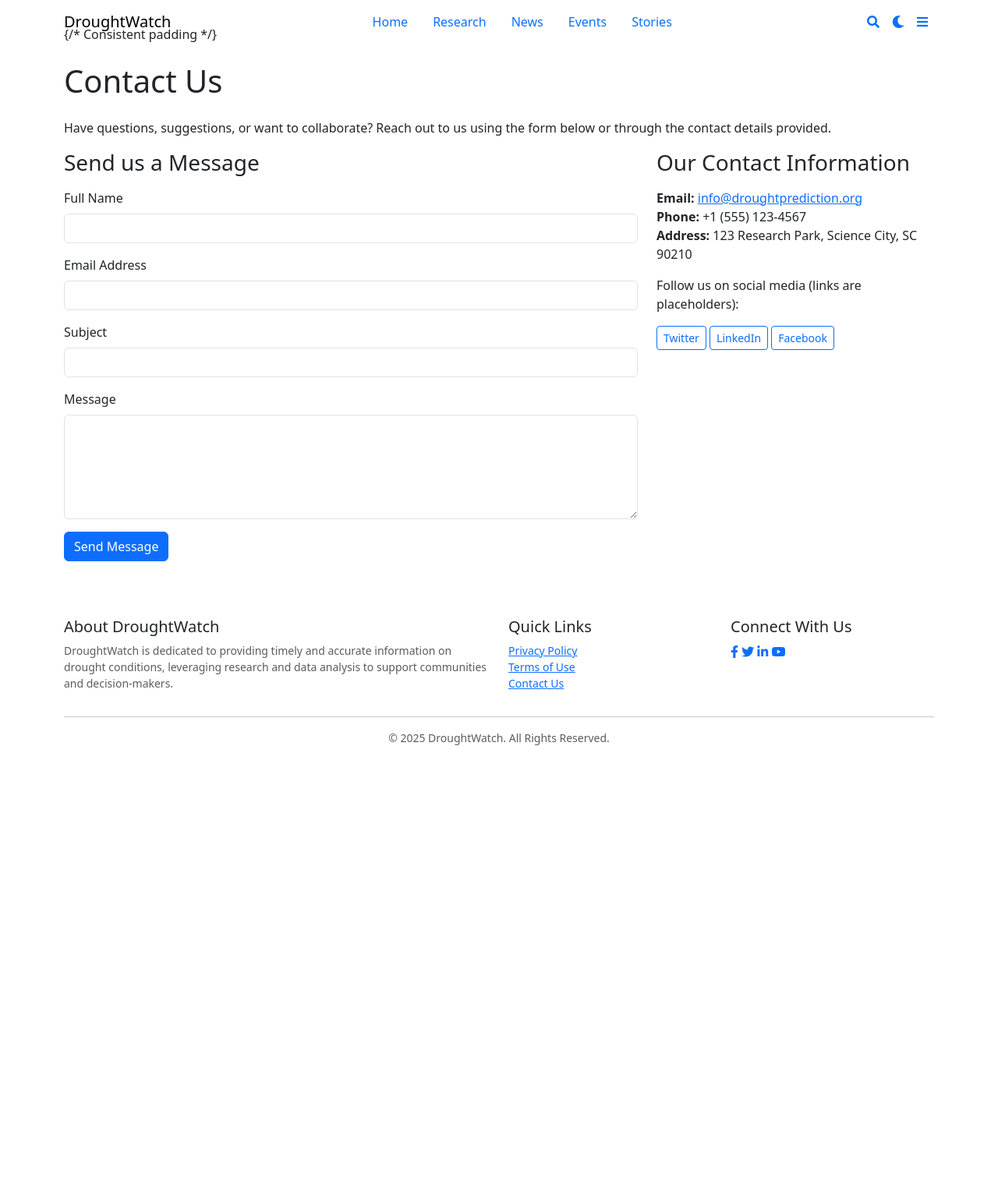
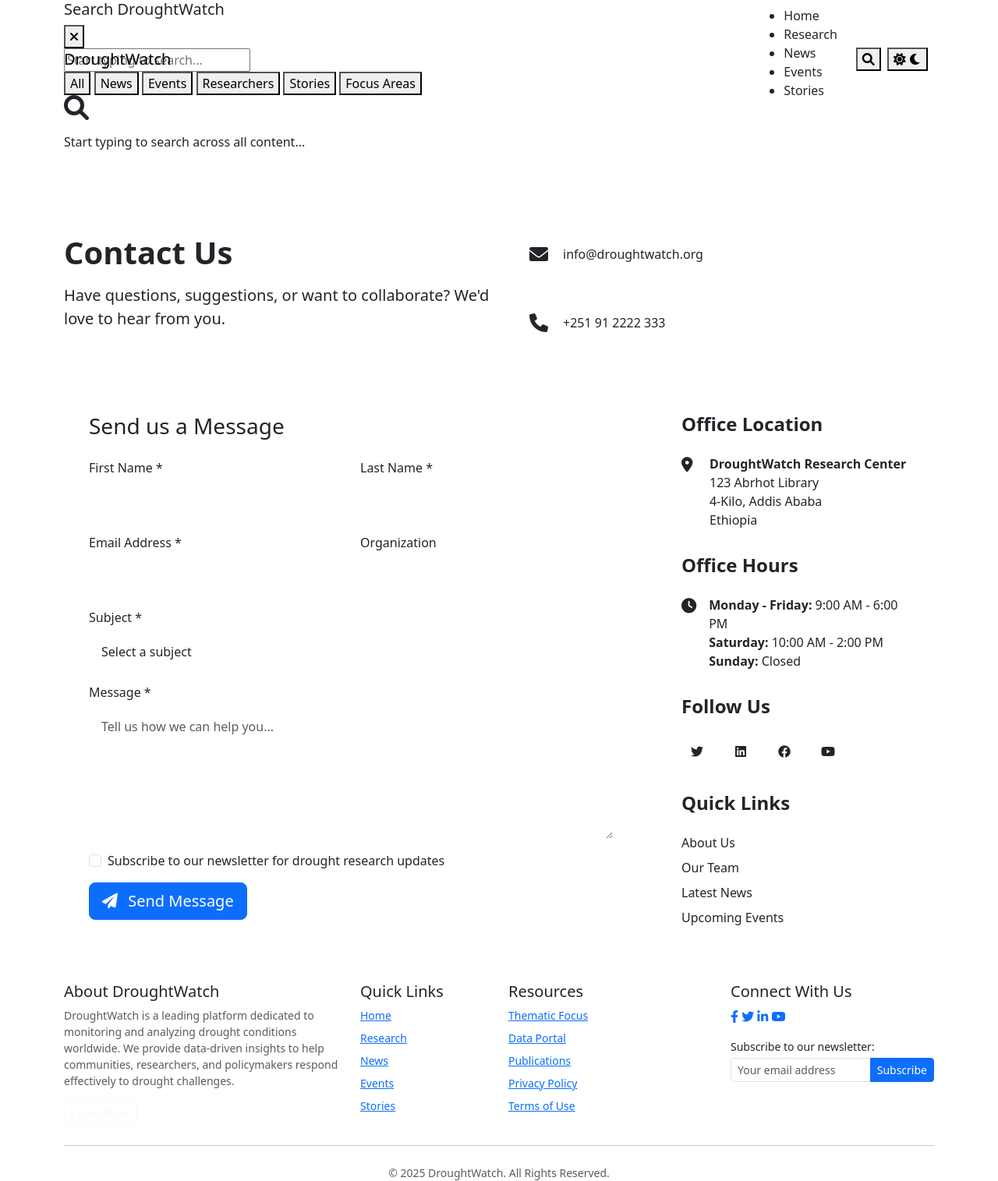
Before and after one commit to abeelgetahun/Drought-Prediction-, a PHP site: page /pages/contact.php in a window 1280 px wide. Shown: the whole page at 78% size. Before the commit the page ends 956 px from the top, so only its background shows below. Run offline with PHP 8.4, Linux system fonts and the light colour scheme.

Commit message:
Refactor contact page: enhance form structure, add validation, and improve styling

```diff
--- a/pages/contact.php
+++ b/pages/contact.php
@@ -1,141 +1,318 @@
-<?php require_once '../config/db.php'; // For potential future use, not strictly needed for static form display ?>
-<!DOCTYPE html>
-<html lang="en">
-<head>
-    <meta charset="UTF-8">
-    <meta name="viewport" content="width=device-width, initial-scale=1.0">
-    <title>DroughtWatch - Contact Us</title>
-    <link href="https://fonts.googleapis.com/css2?family=Open+Sans:wght@400;600;700&display=swap" rel="stylesheet">
-    <link rel="stylesheet" href="https://cdnjs.cloudflare.com/ajax/libs/font-awesome/5.15.4/css/all.min.css">
-    <link href="https://cdn.jsdelivr.net/npm/bootstrap@5.3.2/dist/css/bootstrap.min.css" rel="stylesheet" integrity="sha384-T3c6CoIi6uLrA9TneNEoa7RxnatzjcDSCmG1MXxSR1GAsXEV/Dwwykc2MPK8M2HN" crossorigin="anonymous">
-    <link rel="stylesheet" href="css/style.css">
-</head>
-<body>
-    <header>
-        <nav class="navbar navbar-expand-lg fixed-top">
-            <div class="container">
-                <a class="navbar-brand site-title" href="index.php">DroughtWatch</a>
+<?php
+$pageTitle = "DroughtWatch - Contact Us";
+$pageDescription = "Get in touch with the DroughtWatch team for questions, collaborations, or support.";
+$basePath = '../';
+$cssPath = '../';
+include '../includes/header.php';
 
-                <div class="mx-auto d-none d-lg-block">
-                    <ul class="nav page-indicators">
-                        <li class="nav-item"><a class="nav-link" href="index.php">Home</a></li>
-                        <li class="nav-item"><a class="nav-link" href="researchers.php">Research</a></li>
-                        <li class="nav-item"><a class="nav-link" href="news.php">News</a></li>
-                        <li class="nav-item"><a class="nav-link" href="events.php">Events</a></li>
-                        <li class="nav-item"><a class="nav-link" href="stories.php">Stories</a></li>
-                    </ul>
+// Handle form submission
+$form_submitted = false;
+$form_success = false;
+if ($_SERVER["REQUEST_METHOD"] == "POST") {
+    $form_submitted = true;
+    // In a real implementation, you would process the form data here
+    $form_success = true;
+}
+?>
+
+<div class="container mt-5 pt-5">
+    <!-- Page Header -->
+    <div class="row align-items-center mb-5">
+        <div class="col-lg-6">
+            <h1 class="page-title">Contact Us</h1>
+            <p class="lead">Have questions, suggestions, or want to collaborate? We'd love to hear from you.</p>
+        </div>
+        <div class="col-lg-6">
+            <div class="contact-info-cards">
+                <div class="info-card">
+                    <i class="fas fa-envelope"></i>
+                    <span>info@droughtwatch.org</span>
                 </div>
-
-                <div class="d-flex align-items-center site-icons">
-                    <a href="#" id="search-icon" class="nav-icon p-2"><i class="fas fa-search"></i></a>
-                    <a href="#" id="night-mode-toggle" class="nav-icon p-2"><i class="fas fa-moon"></i></a>
-                    <div class="dropdown hamburger-menu">
-                        <a href="#" id="hamburger-icon" class="nav-icon p-2" data-bs-toggle="dropdown" aria-expanded="false">
-                            <i class="fas fa-bars"></i>
-                        </a>
-                        <ul class="dropdown-menu dropdown-menu-end" aria-labelledby="hamburger-icon">
-                            <li class="d-lg-none"><a class="dropdown-item" href="index.php">Home</a></li>
-                            <li class="d-lg-none"><a class="dropdown-item" href="researchers.php">Research</a></li>
-                            <li class="d-lg-none"><a class="dropdown-item" href="news.php">News</a></li>
-                            <li class="d-lg-none"><a class="dropdown-item" href="events.php">Events</a></li>
-                            <li class="d-lg-none"><a class="dropdown-item" href="stories.php">Stories</a></li>
-                            <li><hr class="dropdown-divider d-lg-none"></li>
-                            <li><a class="dropdown-item" href="about.php">About Us</a></li>
-                            <li><a class="dropdown-item" href="thematic_focus.php">Thematic Focus</a></li>
-                            <li><a class="dropdown-item active" href="contact.php">Contact Us</a></li>
-                            <li><a class="dropdown-item" href="admin/login.php">Admin Login</a></li>
-                            <li><a class="dropdown-item" href="#">Support Focus (Placeholder)</a></li>
-                        </ul>
-                    </div>
-                </div>
-            </div>
-        </nav>
-    </header>
-    <main class="container mb-5" style="padding-top: 2rem;"> {/* Consistent padding */}
-        <h1 class="my-4">Contact Us</h1>
-        <p>Have questions, suggestions, or want to collaborate? Reach out to us using the form below or through the contact details provided.</p>
-
-        <div class="row">
-            <div class="col-md-8">
-                <h3 class="mb-3">Send us a Message</h3>
-                <form action="contact.php" method="POST"> <?php // Action can be blank or point to a processing script ?>
-                    <div class="mb-3">
-                        <label for="contactName" class="form-label">Full Name</label>
-                        <input type="text" class="form-control" id="contactName" name="name" required>
-                    </div>
-                    <div class="mb-3">
-                        <label for="contactEmail" class="form-label">Email Address</label>
-                        <input type="email" class="form-control" id="contactEmail" name="email" required>
-                    </div>
-                    <div class="mb-3">
-                        <label for="contactSubject" class="form-label">Subject</label>
-                        <input type="text" class="form-control" id="contactSubject" name="subject">
-                    </div>
-                    <div class="mb-3">
-                        <label for="contactMessage" class="form-label">Message</label>
-                        <textarea class="form-control" id="contactMessage" name="message" rows="5" required></textarea>
-                    </div>
-                    <button type="submit" class="btn btn-primary">Send Message</button>
-                    <?php
-                    // Placeholder for submission feedback
-                    if ($_SERVER["REQUEST_METHOD"] == "POST") {
-                        // Basic non-functional feedback for MVP
-                        echo '<div class="alert alert-success mt-3">Thank you for your message! (This is a demo - no email has been sent.)</div>';
-                    }
-                    ?>
-                </form>
-            </div>
-            <div class="col-md-4">
-                <h3 class="mb-3">Our Contact Information</h3>
-                <p>
-                    <strong>Email:</strong> <a href="mailto:info@droughtprediction.org">info@droughtprediction.org</a><br>
-                    <strong>Phone:</strong> +1 (555) 123-4567<br>
-                    <strong>Address:</strong> 123 Research Park, Science City, SC 90210
-                </p>
-                <p>Follow us on social media (links are placeholders):</p>
-                <p>
-                    <a href="#" class="btn btn-outline-primary btn-sm mb-1">Twitter</a>
-                    <a href="#" class="btn btn-outline-primary btn-sm mb-1">LinkedIn</a>
-                    <a href="#" class="btn btn-outline-primary btn-sm mb-1">Facebook</a>
-                </p>
-            </div>
-        </div>
-    </main>
-    <footer class="site-footer mt-auto py-4">
-        <div class="container">
-            <div class="row">
-                <div class="col-lg-6 mb-4 mb-lg-0">
-                    <h5>About DroughtWatch</h5>
-                    <p class="text-muted small">DroughtWatch is dedicated to providing timely and accurate information on drought conditions, leveraging research and data analysis to support communities and decision-makers.</p>
-                </div>
-                <div class="col-lg-3 col-md-6 mb-4 mb-md-0">
-                    <h5>Quick Links</h5>
-                    <ul class="list-unstyled small">
-                        <li><a href="privacy.php" class="footer-link">Privacy Policy</a></li>
-                        <li><a href="terms.php" class="footer-link">Terms of Use</a></li>
-                        <li><a href="contact.php" class="footer-link">Contact Us</a></li>
-                    </ul>
-                </div>
-                <div class="col-lg-3 col-md-6">
-                    <h5>Connect With Us</h5>
-                    <div class="social-icons">
-                        <a href="#" class="social-icon"><i class="fab fa-facebook-f"></i></a>
-                        <a href="#" class="social-icon"><i class="fab fa-twitter"></i></a>
-                        <a href="#" class="social-icon"><i class="fab fa-linkedin-in"></i></a>
-                        <a href="#" class="social-icon"><i class="fab fa-youtube"></i></a>
-                    </div>
-                </div>
-            </div>
-            <hr class="my-3">
-            <div class="row">
-                <div class="col text-center text-muted small">
-                    &copy; <?php echo date("Y"); ?> DroughtWatch. All Rights Reserved.
+                <div class="info-card">
+                    <i class="fas fa-phone"></i>
+                    <span>+251 91 2222 333</span>
                 </div>
             </div>
         </div>
-    </footer>
-    <script src="https://cdn.jsdelivr.net/npm/@popperjs/core@2.11.8/dist/umd/popper.min.js" integrity="sha384-I7E8VVD/ismYTF4hNIPjVp/Zjvgyol6VFvRkX/vR+Vc4jQkC+hVqc2pM8ODewa9r" crossorigin="anonymous"></script>
-    <script src="https://cdn.jsdelivr.net/npm/bootstrap@5.3.2/dist/js/bootstrap.min.js" integrity="sha384-BBtl+eGJRgqQAUMxJ7pMwbEyER4l1g+O15P+16Ep7Q9Q+zqX6gSbd85u4mG4QzX+" crossorigin="anonymous"></script>
-    <script src="js/main.js"></script> <?php // In case any global JS is needed, good to keep it ?>
-</body>
-</html>
+    </div>
+
+    <div class="row">
+        <!-- Contact Form -->
+        <div class="col-lg-8 mb-5">
+            <div class="contact-form-container">
+                <h3 class="mb-4">Send us a Message</h3>
+
+                <?php if ($form_submitted && $form_success): ?>
+                    <div class="alert alert-success">
+                        <i class="fas fa-check-circle me-2"></i>
+                        Thank you for your message! We'll get back to you within 24 hours.
+                    </div>
+                <?php endif; ?>
+
+                <form action="contact.php" method="POST" class="contact-form">
+                    <div class="row">
+                        <div class="col-md-6 mb-3">
+                            <label for="firstName" class="form-label">First Name *</label>
+                            <input type="text" class="form-control" id="firstName" name="first_name" required>
+                        </div>
+                        <div class="col-md-6 mb-3">
+                            <label for="lastName" class="form-label">Last Name *</label>
+                            <input type="text" class="form-control" id="lastName" name="last_name" required>
+                        </div>
+                    </div>
+
+                    <div class="row">
+                        <div class="col-md-6 mb-3">
+                            <label for="email" class="form-label">Email Address *</label>
+                            <input type="email" class="form-control" id="email" name="email" required>
+                        </div>
+                        <div class="col-md-6 mb-3">
+                            <label for="organization" class="form-label">Organization</label>
+                            <input type="text" class="form-control" id="organization" name="organization">
+                        </div>
+                    </div>
+
+                    <div class="mb-3">
+                        <label for="subject" class="form-label">Subject *</label>
+                        <select class="form-control" id="subject" name="subject" required>
+                            <option value="">Select a subject</option>
+                            <option value="general">General Inquiry</option>
+                            <option value="research">Research Collaboration</option>
+                            <option value="data">Data Access Request</option>
+                            <option value="technical">Technical Support</option>
+                            <option value="media">Media Inquiry</option>
+                            <option value="other">Other</option>
+                        </select>
+                    </div>
+
+                    <div class="mb-3">
+                        <label for="message" class="form-label">Message *</label>
+                        <textarea class="form-control" id="message" name="message" rows="6" required placeholder="Tell us how we can help you..."></textarea>
+                    </div>
+
+                    <div class="mb-3 form-check">
+                        <input type="checkbox" class="form-check-input" id="newsletter" name="newsletter">
+                        <label class="form-check-label" for="newsletter">
+                            Subscribe to our newsletter for drought research updates
+                        </label>
+                    </div>
+
+                    <button type="submit" class="btn btn-primary btn-lg">
+                        <i class="fas fa-paper-plane me-2"></i>
+                        Send Message
+                    </button>
+                </form>
+            </div>
+        </div>
+
+        <!-- Contact Information -->
+        <div class="col-lg-4">
+            <div class="contact-sidebar">
+                <div class="contact-section">
+                    <h4>Office Location</h4>
+                    <div class="contact-item">
+                        <i class="fas fa-map-marker-alt"></i>
+                        <div>
+                            <strong>DroughtWatch Research Center</strong><br>
+                            123 Abrhot Library <br>
+                            4-Kilo, Addis Ababa<br>
+                            Ethiopia
+                        </div>
+                    </div>
+                </div>
+
+                <div class="contact-section">
+                    <h4>Office Hours</h4>
+                    <div class="contact-item">
+                        <i class="fas fa-clock"></i>
+                        <div>
+                            <strong>Monday - Friday:</strong> 9:00 AM - 6:00 PM<br>
+                            <strong>Saturday:</strong> 10:00 AM - 2:00 PM<br>
+                            <strong>Sunday:</strong> Closed
+                        </div>
+                    </div>
+                </div>
+
+                <div class="contact-section">
+                    <h4>Follow Us</h4>
+                    <div class="social-links">
+                        <a href="#" class="social-link"><i class="fab fa-twitter"></i></a>
+                        <a href="#" class="social-link"><i class="fab fa-linkedin"></i></a>
+                        <a href="#" class="social-link"><i class="fab fa-facebook"></i></a>
+                        <a href="#" class="social-link"><i class="fab fa-youtube"></i></a>
+                    </div>
+                </div>
+
+                <div class="contact-section">
+                    <h4>Quick Links</h4>
+                    <ul class="quick-links">
+                        <li><a href="../pages/about.php">About Us</a></li>
+                        <li><a href="../pages/researchers.php">Our Team</a></li>
+                        <li><a href="../pages/news.php">Latest News</a></li>
+                        <li><a href="../pages/events.php">Upcoming Events</a></li>
+                    </ul>
+                </div>
+            </div>
+        </div>
+    </div>
+</div>
+
+<style>
+/* Contact Page Styles */
+.page-title {
+    color: var(--current-text);
+    font-weight: 700;
+    margin-bottom: 1rem;
+}
+
+.contact-info-cards {
+    display: flex;
+    flex-direction: column;
+    gap: 1rem;
+}
+
+.info-card {
+    background: var(--current-bg);
+    border: 2px solid var(--current-accent);
+    border-radius: 12px;
+    padding: 1.5rem;
+    display: flex;
+    align-items: center;
+    gap: 1rem;
+    transition: all 0.3s ease;
+}
+
+.info-card:hover {
+    box-shadow: var(--shadow-lg);
+    transform: translateY(-2px);
+}
+
+.info-card i {
+    font-size: 1.5rem;
+    color: var(--current-accent);
+    width: 30px;
+    text-align: center;
+}
+
+.contact-form-container {
+    background: var(--current-bg);
+    border-radius: 12px;
+    padding: 2rem;
+    box-shadow: var(--shadow-sm);
+}
+
+.contact-form .form-label {
+    color: var(--current-text);
+    font-weight: 500;
+    margin-bottom: 0.5rem;
+}
+
+.contact-form .form-control {
+    border: 2px solid var(--current-bg-secondary);
+    border-radius: 8px;
+    padding: 0.75rem 1rem;
+    background: var(--current-bg);
+    color: var(--current-text);
+    transition: all 0.3s ease;
+}
+
+.contact-form .form-control:focus {
+    border-color: var(--current-accent);
+    box-shadow: 0 0 0 0.2rem rgba(255, 215, 0, 0.25);
+    background: var(--current-bg);
+    color: var(--current-text);
+}
+
+.contact-sidebar {
+    background: var(--current-bg);
+    border-radius: 12px;
+    padding: 2rem;
+    box-shadow: var(--shadow-sm);
+    height: fit-content;
+}
+
+.contact-section {
+    margin-bottom: 2rem;
+}
+
+.contact-section:last-child {
+    margin-bottom: 0;
+}
+
+.contact-section h4 {
+    color: var(--current-text);
+    font-weight: 600;
+    margin-bottom: 1rem;
+    padding-bottom: 0.5rem;
+    border-bottom: 2px solid var(--current-accent);
+}
+
+.contact-item {
+    display: flex;
+    gap: 1rem;
+    align-items: flex-start;
+}
+
+.contact-item i {
+    color: var(--current-accent);
+    font-size: 1.2rem;
+    margin-top: 0.2rem;
+    width: 20px;
+}
+
+.social-links {
+    display: flex;
+    gap: 1rem;
+}
+
+.social-link {
+    width: 40px;
+    height: 40px;
+    background: var(--current-accent);
+    color: var(--current-bg);
+    border-radius: 50%;
+    display: flex;
+    align-items: center;
+    justify-content: center;
+    text-decoration: none;
+    transition: all 0.3s ease;
+}
+
+.social-link:hover {
+    background: var(--current-text);
+    color: var(--current-bg);
+    transform: translateY(-2px);
+}
+
+.quick-links {
+    list-style: none;
+    padding: 0;
+}
+
+.quick-links li {
+    margin-bottom: 0.5rem;
+}
+
+.quick-links a {
+    color: var(--current-text-secondary);
+    text-decoration: none;
+    transition: color 0.3s ease;
+}
+
+.quick-links a:hover {
+    color: var(--current-accent);
+}
+
+/* Responsive Design */
+@media (max-width: 768px) {
+    .contact-info-cards {
+        margin-top: 2rem;
+    }
+
+    .social-links {
+        justify-content: center;
+    }
+}
+</style>
+
+<?php include '../includes/footer.php'; ?>
```
